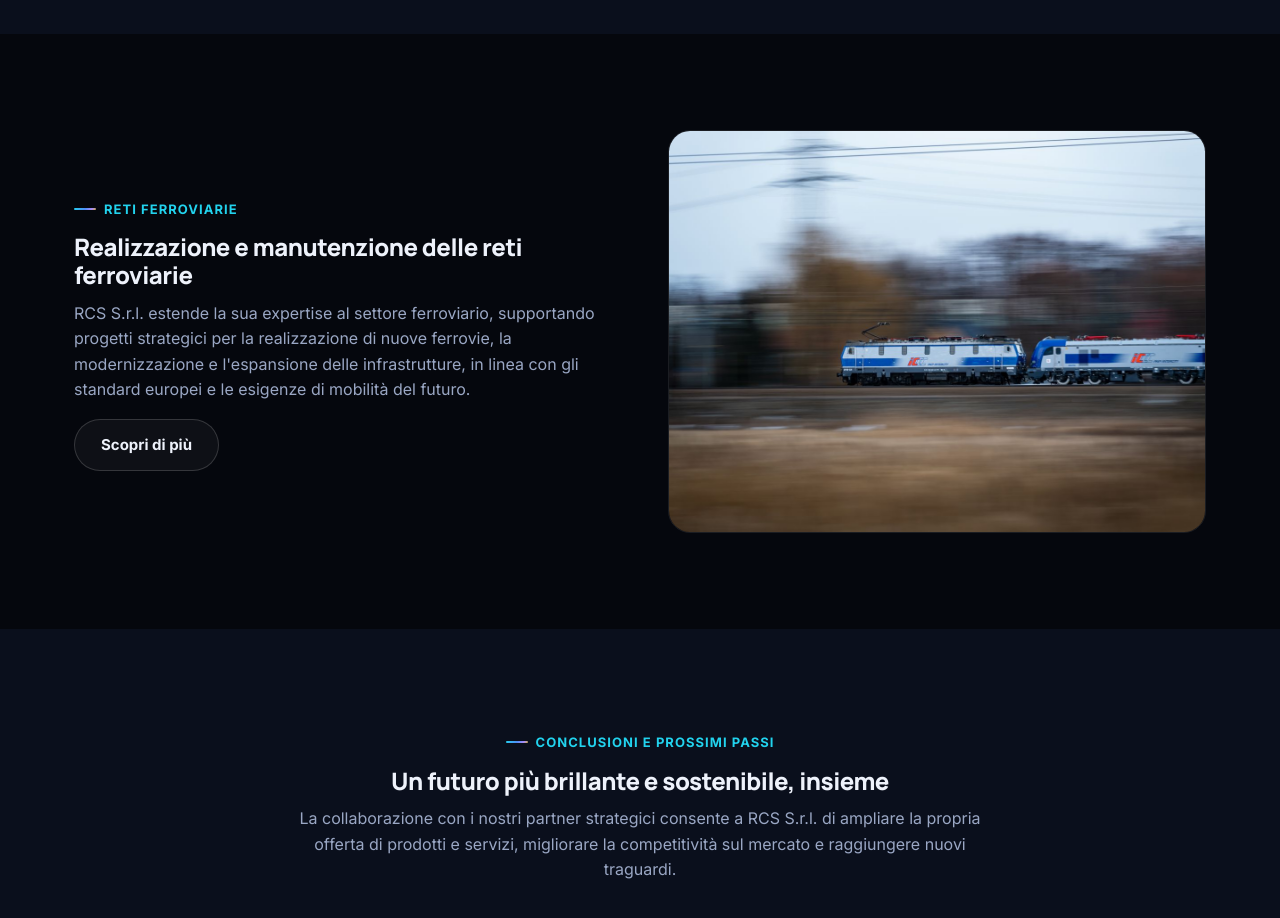
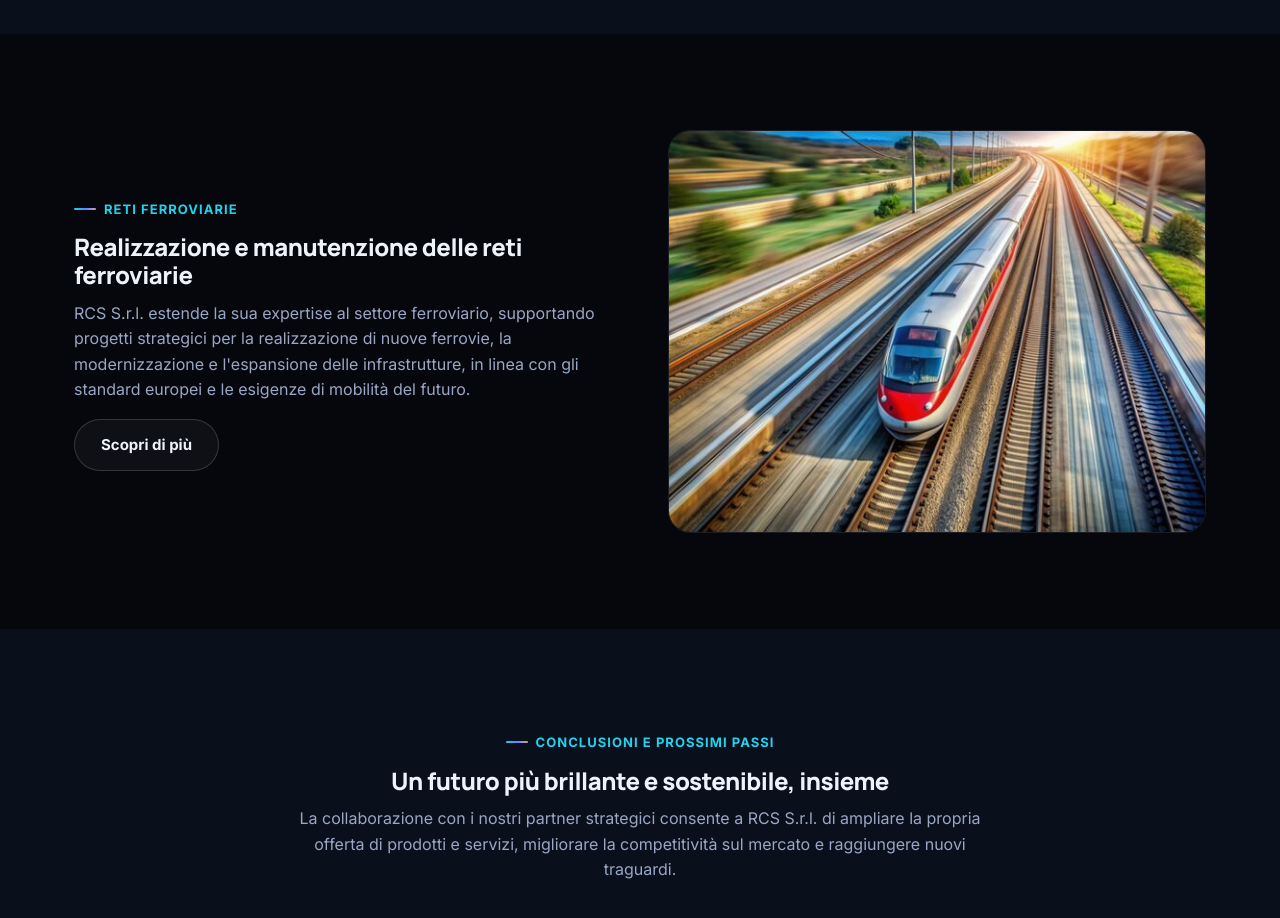
Before and after one commit to theophilekamd-rgb/rcs-site-web, a plain HTML site: page rcs-sito/index.html in a window 1280 px wide. Shown: the part 3660-4578 px from the top of the page. Drawn offline with Linux system fonts and the light colour scheme.

Commit message:
Replace homepage train image and bridges section image
Co-Authored-By: Claude Sonnet 5 <noreply@anthropic.com>

```diff
--- a/rcs-sito/index.html
+++ b/rcs-sito/index.html
@@ -197,7 +197,7 @@
         </div>
         <div class="split-media">
           <div class="media-frame media-ratio-4-3">
-            <img src="assets/img/stock/30769602.jpg" alt="Treno ad alta velocità in movimento al tramonto" loading="lazy">
+            <img src="assets/img/stock/train-1.jpg" alt="Treno ad alta velocità in movimento al tramonto" loading="lazy">
           </div>
         </div>
       </div>
```
Also changed, not shown: rcs-sito/settori.html (+1 -1 lines), rcs-sito/assets/img/stock/ponte-1.jpg (added), rcs-sito/assets/img/stock/train-1.jpg (added).
